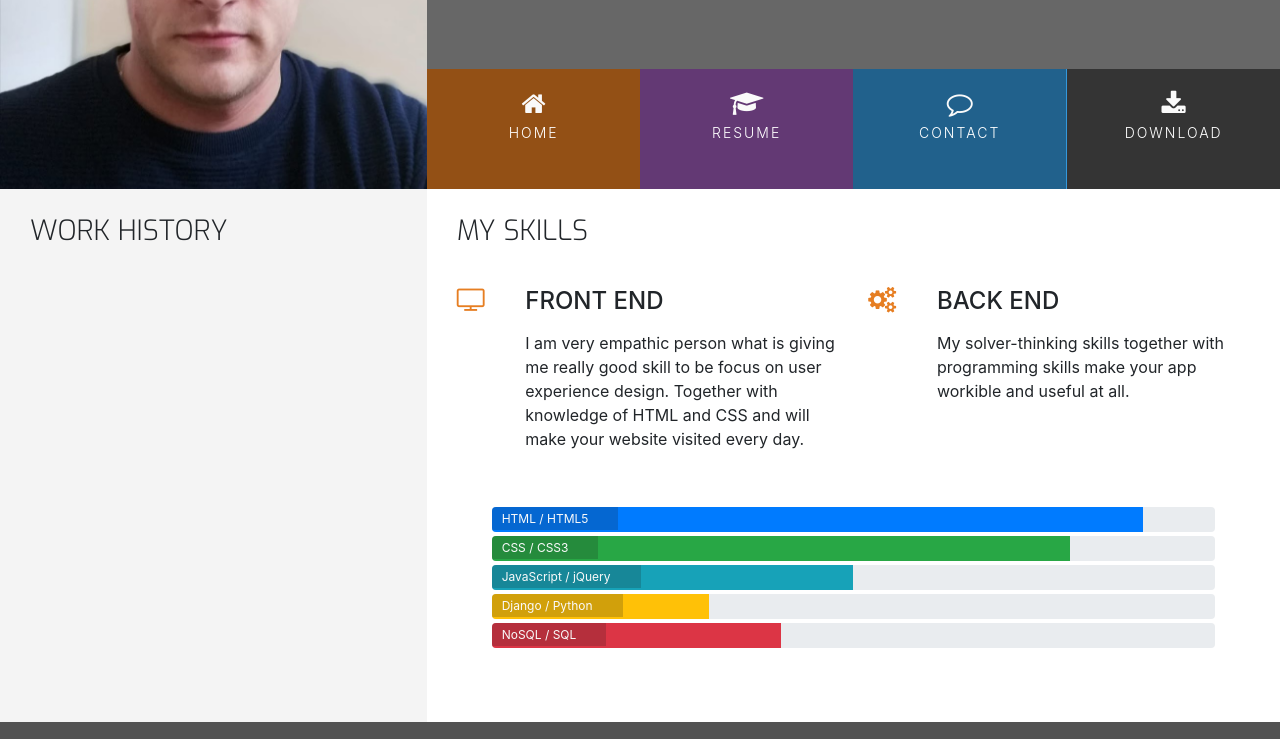
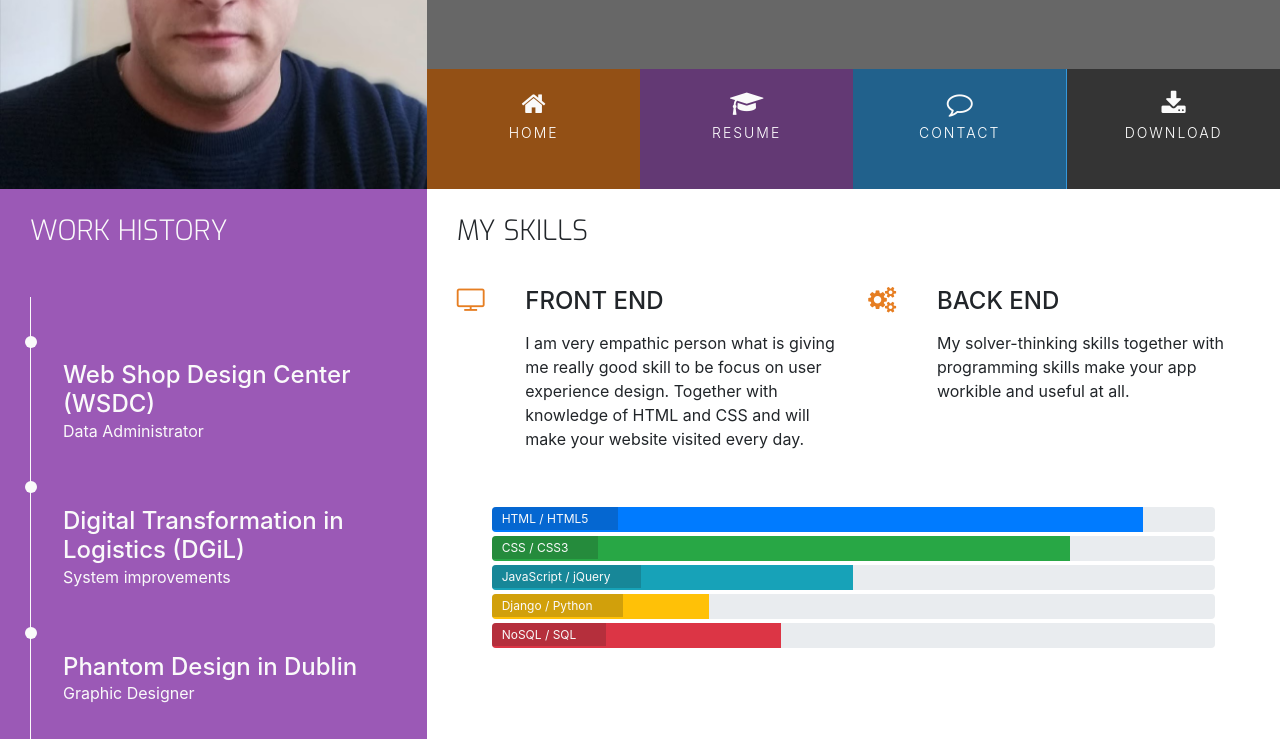
Before and after one commit to dejvoss/CV-Resume-Website-Template, a plain HTML site: page resume.html in a window 1280 px wide. Shown: the part 180-919 px from the top of the page. Drawn offline with nearby package versions, Linux system fonts and the light colour scheme.

Commit message:
Add the work history

```diff
--- a/assets/css/style.css
+++ b/assets/css/style.css
@@ -12,6 +12,10 @@
 
 .bg-color-personal-info {
     background-color: #f4f4f4;
+}
+
+.bg-color-work-history {
+    background-color: #9b59b6;
 }
 
 .ui-menu-color-home {
@@ -65,6 +69,7 @@ h4 {
     float: none;
 }
 
+.history-heading,
 .section-heading {
     font-family: "Exo";
     font-weight: 300;
@@ -293,3 +298,53 @@ footer {
 .progress-section {
     margin: 40px 20px;
 }
+
+/*---------------------------------------------------------------- Work History */
+
+.history-heading {
+    color: #fafafa;
+    margin-bottom: 50px;
+}
+
+.timeline-item {
+    padding: 4em 2em 0em 2em;
+    position: relative;
+    color: #fafafa;
+    border-left: 1px solid;
+
+}
+
+
+.timeline-item p {
+    padding: 0;
+    margin: 0;
+}
+
+.timeline-item:before {
+    content: attr(date-dates);
+    position: absolute;
+    left: 2.5em;
+    top: 3em;
+    display: block;
+    font-family: "Exo", sans-serif;
+    font-weight: 500;
+    font-size: 0.8em;
+    padding: 0;
+    margin: 0;
+}
+
+.timeline-item:after {
+    width: 12px;
+    height: 12px;
+    display: block;
+    top: 2.4em;
+    position: absolute;
+    left: -6px;
+    border-radius: 12px;
+    content: '';
+    background: #fafafa;
+}
+
+.history-items {
+    margin-bottom: 30px;
+}
--- a/resume.html
+++ b/resume.html
@@ -48,15 +48,33 @@
     </header>
     <section class="container-fluid">
         <div class="row">
-            <div class="col-md-4 bg-color-personal-info section-column">
+            <div class="col-md-4 bg-color-work-history section-column">
                 <div class="row">
                     <div class="col-12">
-                        <h3 class="section-heading uppercase">
+                        <h3 class="history-heading uppercase">
                             Work History
                         </h3>
                     </div>
                 </div>
-
+                <div class="history-items">
+                    <div class="timeline-item" data-dates="03/2010 - 06/2011">
+                        <h4>Web Shop Design Center (WSDC)</h4>
+                        <p>Data Administrator</p>
+                    </div>
+                    <div class="timeline-item" data-dates="06/2011 - 09/2013">
+                        <h4>Digital Transformation in Logistics (DGiL)</h4>
+                        <p>System improvements</p>
+                    </div>
+                    <div class="timeline-item" data-dates="11/2013 - 06/2015">
+                        <h4>Phantom Design in Dublin</h4>
+                        <p>Graphic Designer</p>
+                        </p>
+                    </div>
+                    <div class="timeline-item" data-dates="03/2015 - 06/2017">
+                        <h4>Web designing for logistics companies</h4>
+                        <p>Junior Front End Web Developer</p>
+                    </div>
+                </div>
             </div>
             <div class="col-md-8 bg-color-three-reasons section-column">
                 <div class="row">
@@ -73,8 +91,7 @@
                             <div class="col-10">
                                 <h4 class="three-reasons-heading uppercase">Front End</h4>
                                 <p>
-                                    I am very empathic person what is giving me really good skill to be focus on user experience design.
-                                    Together with knowledge of HTML and CSS and will make your website visited every day.
+                                    I am very empathic person what is giving me really good skill to be focus on user experience design. Together with knowledge of HTML and CSS and will make your website visited every day.
                                 </p>
                             </div>
                         </div>
```
